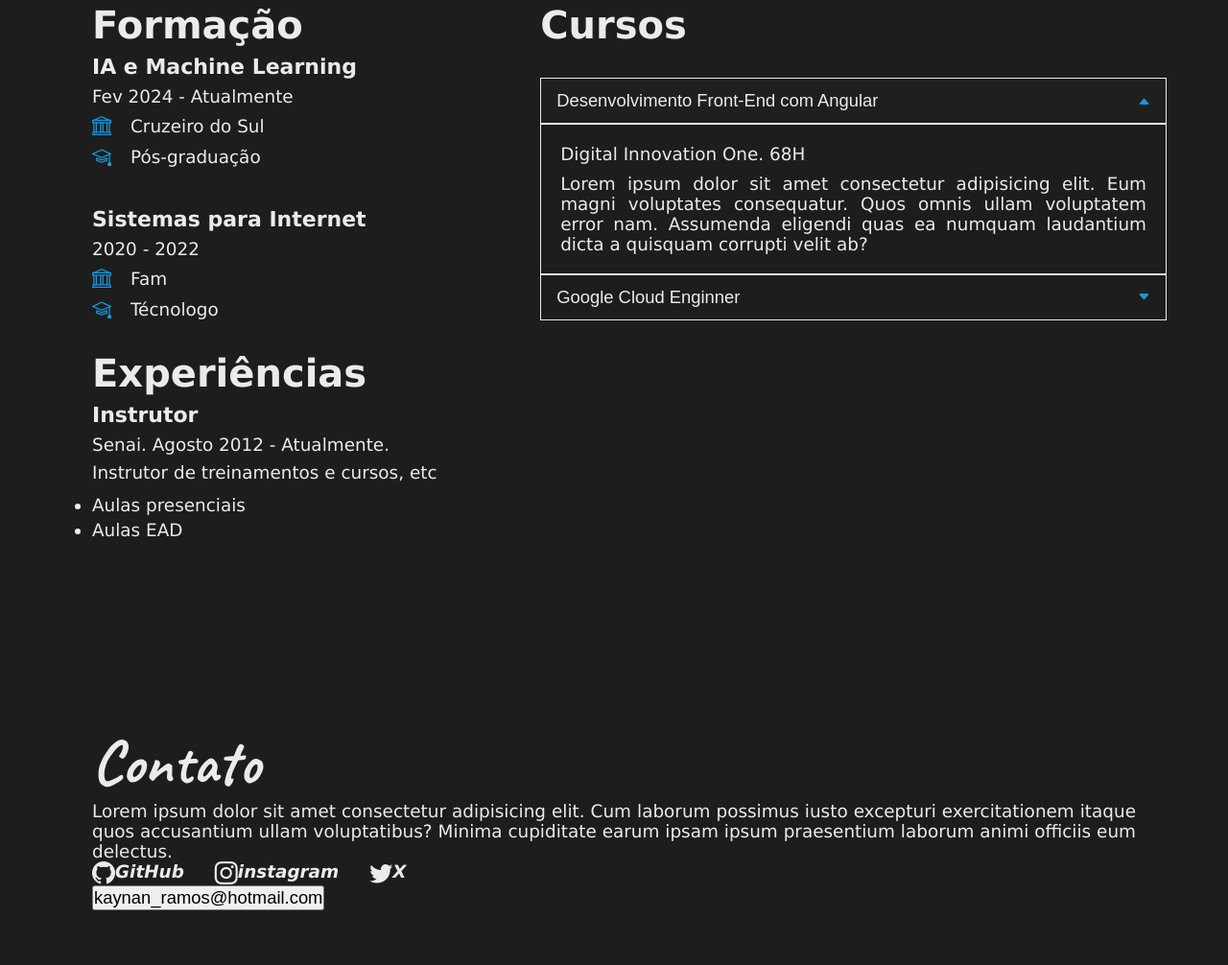
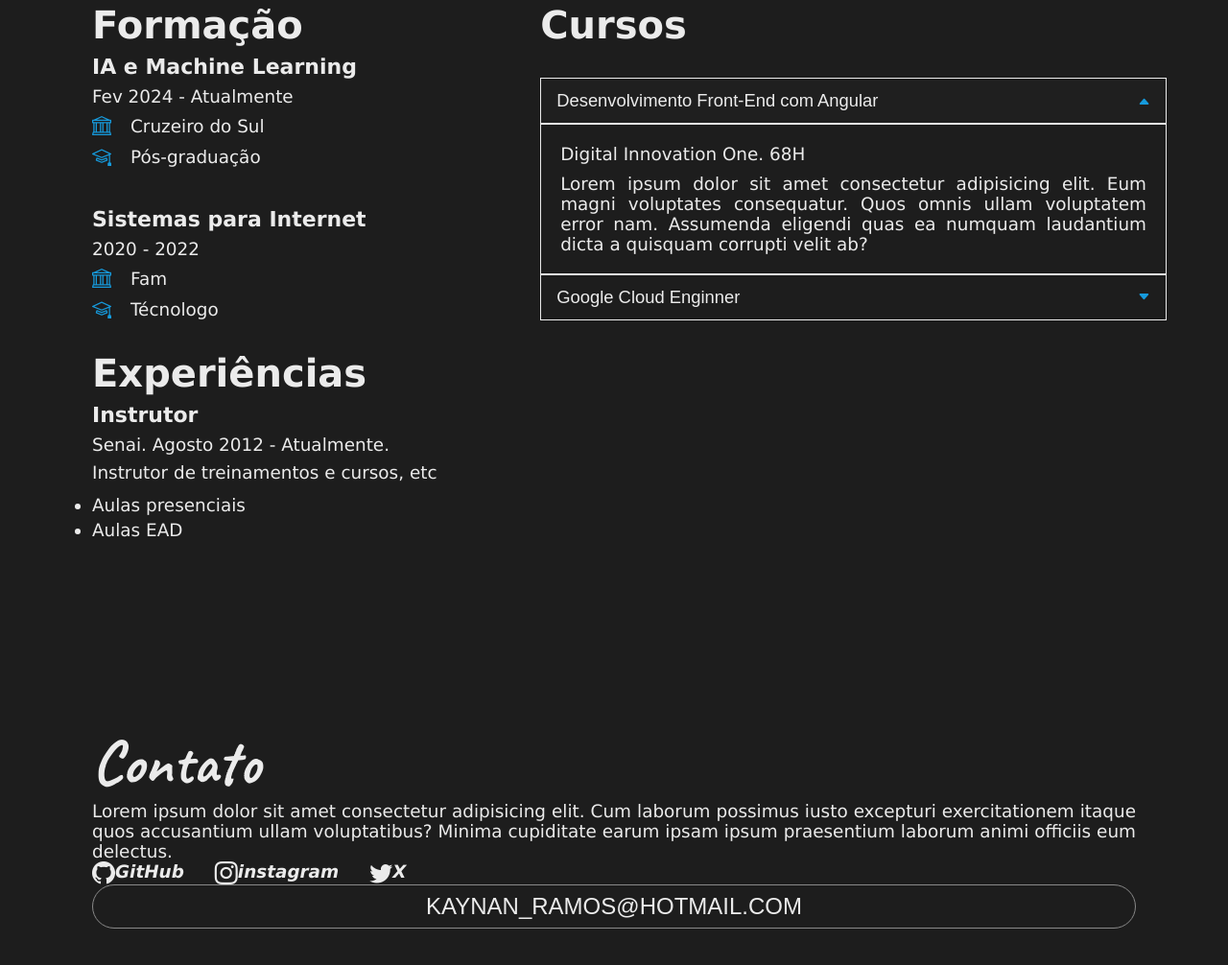
Before and after one commit to KaynanRamos07/front-end-website, a plain HTML site: page index.html in a window 1280 px wide. Shown: the part 3191-4197 px from the top of the page at 96% size. Drawn offline with nearby package versions, Linux system fonts and the light colour scheme.

Commit message:
update café

```diff
--- a/index.html
+++ b/index.html
@@ -448,7 +448,7 @@
       <!-- e-mail -->
 
       <a href="mailto:kaynan_ramos@hotmail.com"> <!-- ir para // mail to -->
-        <button>
+        <button class="btn btn-primary">
           <span> kaynan_ramos@hotmail.com </span>
         </button>
       </a>
```
